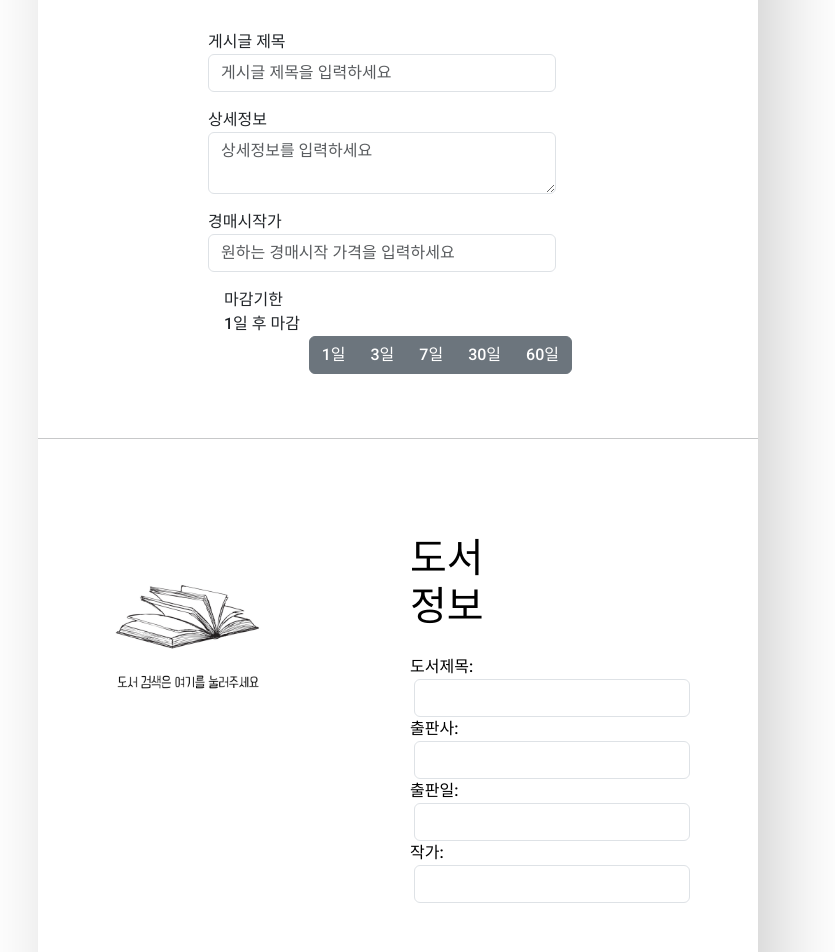
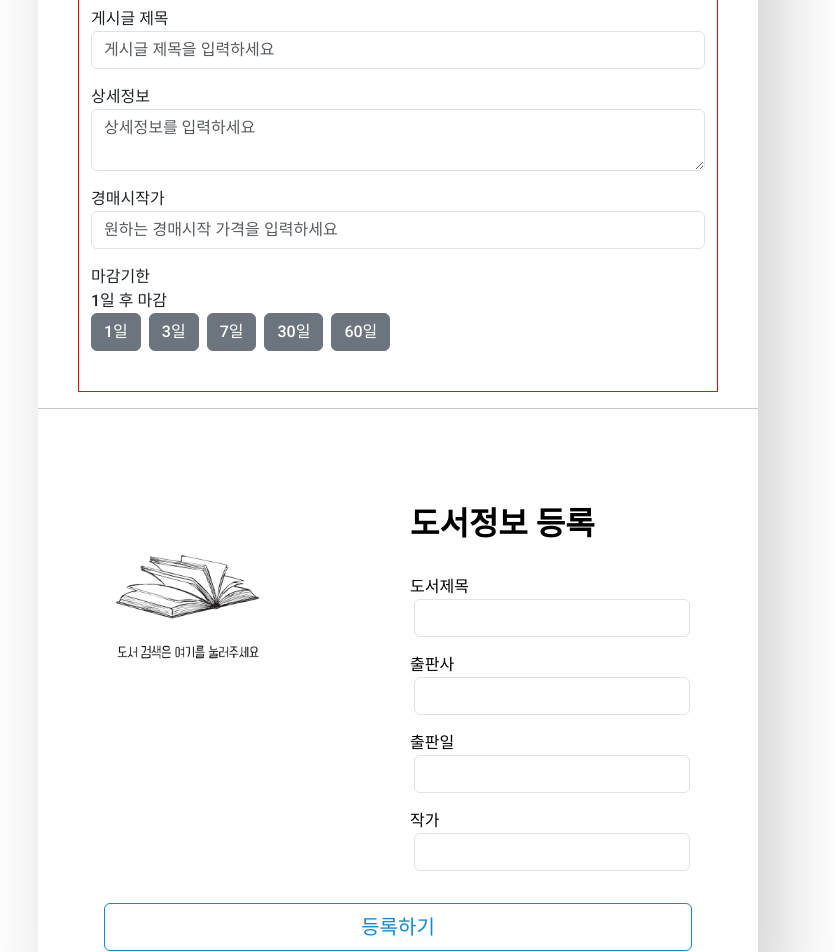
Before and after one commit to kimjun14/Bookstock, a React (Create React App) app in the folder bookstok-app/: page /booksignup in a window 1280 px wide. Shown: the part 360-1312 px from the top of the page, without its empty margins (242-1077 px from the left). Built offline with nearby package versions, Linux system fonts and the light colour scheme.

Commit message:
bookSignUp/css수정/최한슬

```diff
--- a/bookstok-app/src/pages/bookSignUp/variant/bookInfo.js
+++ b/bookstok-app/src/pages/bookSignUp/variant/bookInfo.js
@@ -60,7 +60,7 @@ const BookResearch = ({ aucToInfo }) => {
                         </div>
                         <div className="col-md-5 mb-3">
                                 <div className="row justify-content-between align-items-center mb-3">
-                                    <h1 className="col-md-5">도서 정보</h1>
+                                    <h2 className="col-md-5" style={{width: '20rem', margin: 'auto'}}>도서정보 등록</h2>
                                     {bookInfo.title_url && (
                                     <button type="button"
                                             className="btn btn-success col-md-3 mb-2"
@@ -73,28 +73,28 @@ const BookResearch = ({ aucToInfo }) => {
                                            infoToPopup={popupCallback} />
                                 </div>
 
-                            <label htmlFor="email">도서제목:</label>
+                            <label htmlFor="email" style={{marginTop:'1rem'}}>도서제목</label>
                             <input type="text"
                                    className="form-control ms-1"
                                    id="bookTitle"
                                    name="bookTitle"
                                    value={bookInfo.title} />
 
-                            <label htmlFor="userAccount">출판사:</label>
+                            <label htmlFor="userAccount" style={{marginTop:'1rem'}}>출판사</label>
                             <input type="text"
                                    className="form-control ms-1"
                                    id="bookPub"
                                    name="bookPub"
                                    value={bookInfo.pub} />
 
-                            <label htmlFor="name">출판일:</label>
+                            <label htmlFor="name" style={{marginTop:'1rem'}}>출판일</label>
                             <input type="text"
                                    className="form-control ms-1"
                                    id="bookPubDate"
                                    name="bookPubDate"
                                    value={bookInfo.pubDate} />
 
-                            <label htmlFor="address">작가:</label>
+                            <label htmlFor="address" style={{marginTop:'1rem'}}>작가</label>
                             <input type="text"
                                    className="form-control ms-1"
                                    id="bookAuthor"
--- a/bookstok-app/src/pages/bookSignUp/variant/index.css
+++ b/bookstok-app/src/pages/bookSignUp/variant/index.css
@@ -1,11 +1,49 @@
-.book-sign-up-container{
+.book-sign-up-container {
   border-radius: 20px;
   box-shadow: 20px 20px 80px rgb(206, 206, 206);
   width: 45rem;
   margin: auto;
   margin-top: 3rem;
+  font-weight: 500;
 }
 
-.book-sign-up-form{
+.col-md-6 {
+  border: 1px solid red;
+  width: 40rem;
+}
+
+.formTitle {
+  margin: auto;
+  margin-bottom: 1rem;
+}
+
+.formContext {
+  margin: auto;
+  margin-bottom: 1rem;
+}
+
+.formPrice {
+  margin: auto;
+  margin-bottom: 1rem;
+}
+
+.exDateBtn-group{
+  margin-bottom: 2rem;
+}
+
+.signupBtn{
+  background-color: #fff;
+  border-color: #1187cf;
+  color: #1187cf;
+  border-radius: 6px;
+  width: 36.7rem;
+  margin: auto;
 
 }
+
+.signupBtn:hover{
+  background-color: #1187cf;
+  border-color: #1187cf;
+  color: #fff;
+  border-radius: 6px;
+}
--- a/bookstok-app/src/pages/bookSignUp/variant/index.js
+++ b/bookstok-app/src/pages/bookSignUp/variant/index.js
@@ -106,90 +106,80 @@ const BookSignUp = () => {
         });
         setSelectedDays(null); // 선택된 날짜 초기화
     };
-
     return (
         <>
             <div className="book-sign-up-container">
                 <form onSubmit={handleSubmit} className="book-sign-up-form">
                     <div className="row justify-content-around">
                         <div className="col-md-6">
-                            <h2 className="mb-3 textH2">도서 역경매 등록</h2>
-                            <div className="form-groupName">
-                                <label htmlFor="name" style={{
-                                    marginLeft: '-1rem', marginTop: '2rem'
-                                }}>게시글 제목</label>
+                            <h2 style={{marginLeft:'-0rem'}}>도서 역경매 등록</h2>
+                            <div className="auctionTitle">
+                                <label htmlFor="auctionTitle">게시글 제목</label>
                                 <input
                                     type="text"
-                                    className="form-control"
+                                    className="form-control formTitle"
                                     id="auctionTitle"
                                     name="auctionTitle"
                                     onChange={(e) => handleChange(e, "auctionTitle")}
                                     placeholder="게시글 제목을 입력하세요"
                                 />
                             </div>
-                            <div className="form-groupDes">
-                                <label htmlFor="description" style={{
-                                    marginLeft: '-1rem', marginTop: '1rem'
-                                }}>상세정보</label>
+                            <div>
+                                <label htmlFor="auctionContext">상세정보</label>
                                 <textarea
-                                    className="form-control"
+                                    className="form-control formContext"
                                     id="auctionContext"
-                                    style={{ marginLeft: '-1rem' }}
                                     name="auctionContext"
                                     onChange={(e) => handleChange(e, "auctionContext")}
                                     placeholder="상세정보를 입력하세요"
                                 ></textarea>
                             </div>
-                            <div className="form-group">
-                                <label htmlFor="price" style={{
-                                    marginLeft: '-1rem', marginTop: '1rem'
-                                }}>경매시작가</label>
+                            <div>
+                                <label htmlFor="auctionPrice">경매시작가</label>
                                 <input
                                     type="number"
-                                    className="form-control"
+                                    className="form-control formPrice"
                                     id="auctionPrice"
                                     name="auctionPrice"
                                     onChange={(e) => handleChange(e, "auctionPrice")}
                                     placeholder="원하는 경매시작 가격을 입력하세요"
                                 />
                             </div>
-                            <div className="form-group exDateBtn-group">
-                                <label htmlFor="category" style={{
-                                    marginTop: '1rem'
-                                }}>마감기한</label>
-                                <div>{renderAuctionEnd()}</div> {/* 선택된 마감일 표시 */}
-                                <div className="btn-group exDateBtn">
+                            <div className="exDateBtn-group">
+                                <label>마감기한</label>
+                                <div>{renderAuctionEnd()}</div>
+                                <div className="d-flex flex-wrap align-items-center">
                                     <button
                                         type="button"
-                                        className="btn btn-secondary"
+                                        className="btn btn-secondary mb-2 me-2"
                                         onClick={() => handleSetAuctionEnd(1)}
                                     >
                                         1일
                                     </button>
                                     <button
                                         type="button"
-                                        className="btn btn-secondary"
+                                        className="btn btn-secondary mb-2 me-2"
                                         onClick={() => handleSetAuctionEnd(3)}
                                     >
                                         3일
                                     </button>
                                     <button
                                         type="button"
-                                        className="btn btn-secondary"
+                                        className="btn btn-secondary mb-2 me-2"
                                         onClick={() => handleSetAuctionEnd(7)}
                                     >
                                         7일
                                     </button>
                                     <button
                                         type="button"
-                                        className="btn btn-secondary"
+                                        className="btn btn-secondary mb-2 me-2"
                                         onClick={() => handleSetAuctionEnd(30)}
                                     >
                                         30일
                                     </button>
                                     <button
                                         type="button"
-                                        className="btn btn-secondary"
+                                        className="btn btn-secondary mb-2 me-2"
                                         onClick={() => handleSetAuctionEnd(60)}
                                     >
                                         60일
@@ -198,12 +188,12 @@ const BookSignUp = () => {
                             </div>
                         </div>
                     </div>
-                    <hr className="mt-5" />
+                    <hr />
                     <BookResearch aucToInfo={infoCallback} className="book-research" />
 
-                    <div className="d-grid gap-2 col-11 mx-auto mt-5">
-                        <button type="submit" className="btn btn-sign-up btn-lg mt-3 mb-5">
-                            역경매 등록
+                    <div className="d-grid col-11 mx-auto ">
+                        <button type="submit" className="btn btn-sign-up btn-lg mt-3 mb-5 signupBtn">
+                            등록하기
                         </button>
                     </div>
                 </form>
```
